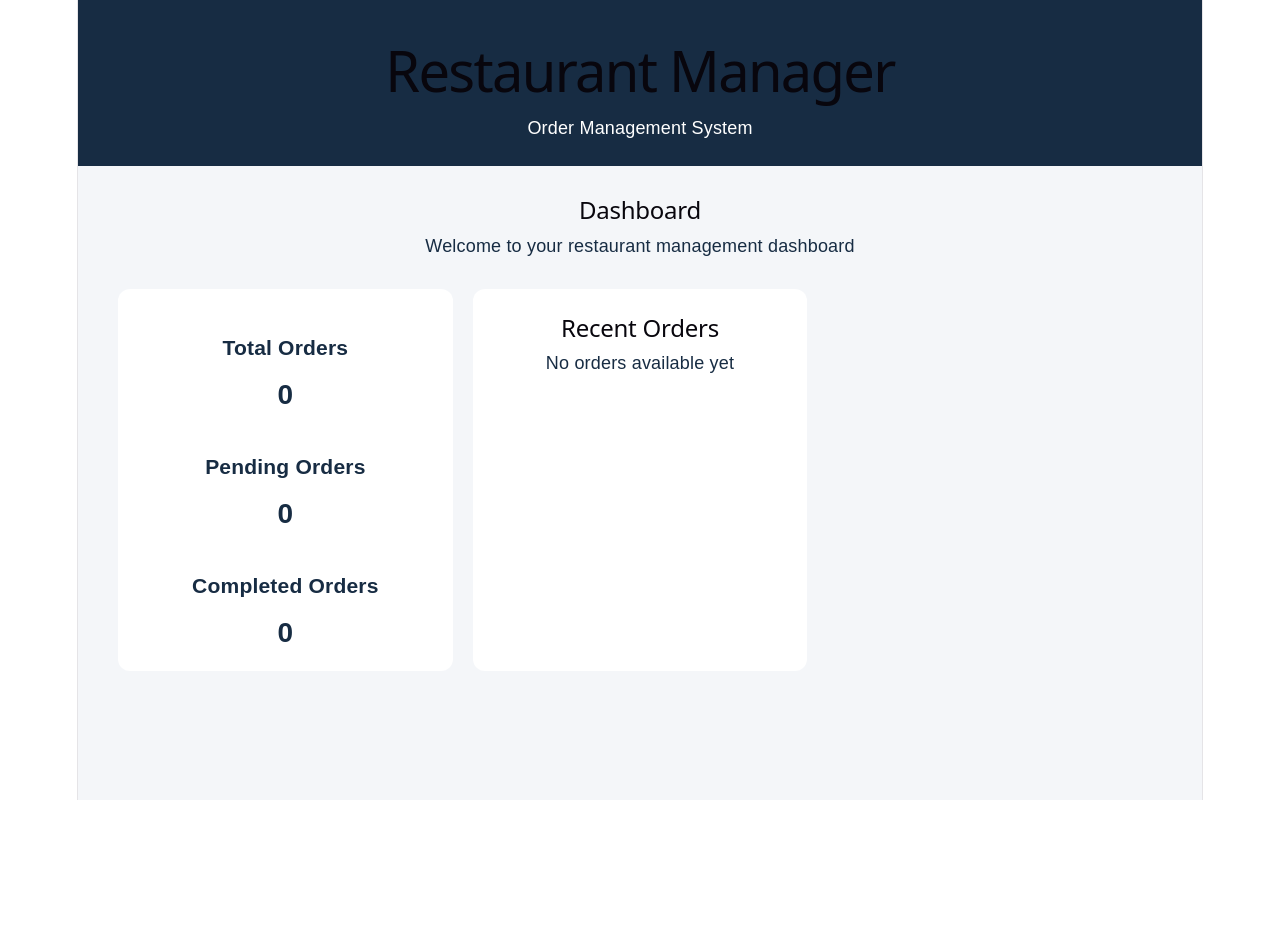
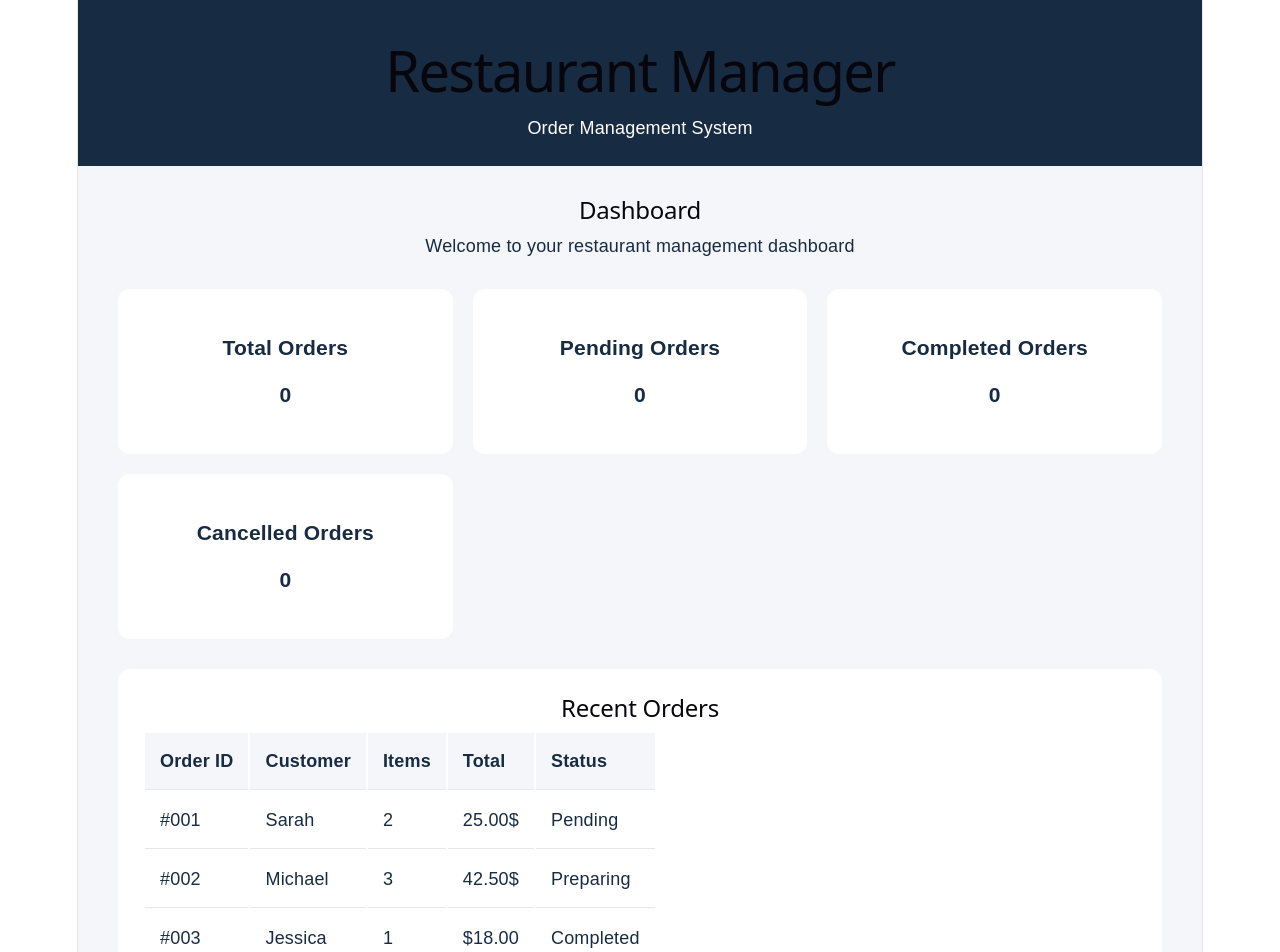
Before and after one commit to stephDurelle/restaurant-order-management-system, a React app in the folder frontend/: page / in a window 1280 px wide. Shown: the top 952 px of the page. Before the commit the page ends 800 px from the top, so only its background shows below. Built offline with nearby package versions, Linux system fonts and the light colour scheme; the HTML template or start-up script is replaced by a standard one.

Commit message:
Add reusable dashboard components and recent orders table

```diff
--- a/frontend/src/App.css
+++ b/frontend/src/App.css
@@ -45,4 +45,22 @@ color: #172C43;
   background-color: white;
   padding: 25px;
   border-radius: 12px;
+  overflow: auto;
 }
+.oders table{
+  width: 100%;
+  border-collapse: collapse;
+  margin-top: 20px;
+}
+.orders th, .orders td{
+  padding: 15px;
+  text-align: left;
+  border-bottom: 1px solid #E5E7EB;
+}
+.orders th{
+  background-color: #F4F6F9;
+  font-weight: bold;
+}
+.orders tr:hover{
+  background-color: #f9faf9;
+}
--- a/frontend/src/App.jsx
+++ b/frontend/src/App.jsx
@@ -1,4 +1,6 @@
 import './App.css'
+import StatCard from './components/StatCard'
+import RecentOrders from './components/RecentOrders'
 
 function App(){
 
@@ -19,26 +21,13 @@ function App(){
         </section>
 
         <section className='stats'>
-          <div className='stat-card'>
-          <h3>Total Orders</h3>
-          <p>0</p>
+          <StatCard title="Total Orders" value={0}/>
+          <StatCard title="Pending Orders" value={0}/>
+          <StatCard title="Completed Orders" value={0}/>
+          <StatCard title="Cancelled Orders" value={0}/>
+        </section>
 
-          <div className='stat-card'>
-            <h3>Pending Orders</h3>
-            <p>0</p>
-          </div>
-          <div>
-            <h3>Completed Orders</h3>
-            <p>0</p>
-          </div>
-          </div>
-
-          <section className='orders'>
-            <h2>Recent Orders</h2>
-            <p>No orders available yet</p>
-
-          </section>
-        </section>
+        <RecentOrders/>
       </main>
 
 
--- /dev/null
+++ b/frontend/src/components/RecentOrders.jsx
@@ -0,0 +1,44 @@
+function RecentOrders(){
+    return(
+        <section className="orders">
+            <h2>Recent Orders</h2>
+            <table>
+                <thead>
+                    <tr>
+                        <th>Order ID</th>
+                        <th>Customer</th>
+                        <th>Items</th>
+                        <th>Total</th>
+                        <th>Status</th>
+                    </tr>
+                </thead>
+                <tbody>
+                    <tr>
+                        <td>#001</td>
+                        <td>Sarah</td>
+                        <td>2</td>
+                        <td>25.00$</td>
+                        <td>Pending</td>
+                    </tr>
+                    <tr>
+                        <td>#002</td>
+                        <td>Michael</td>
+                       <td>3</td>
+                    <td>42.50$</td>
+                    <td>Preparing</td>
+                    </tr>
+
+                    <tr>
+                 <td>#003</td>
+                <td>Jessica</td>
+                <td>1</td>
+                <td>$18.00</td>
+                <td>Completed</td>
+                </tr>
+                </tbody>
+            </table>
+
+
+        </section>
+    )
+}export default RecentOrders
--- /dev/null
+++ b/frontend/src/components/StatCard.jsx
@@ -0,0 +1,10 @@
+// ma composante statcard
+function StatCard({title, value}){
+return(
+    <div className="stat-card">
+        <h3>{title}</h3>
+        <h3>{value}</h3>
+
+    </div>
+)
+}export default StatCard
```
